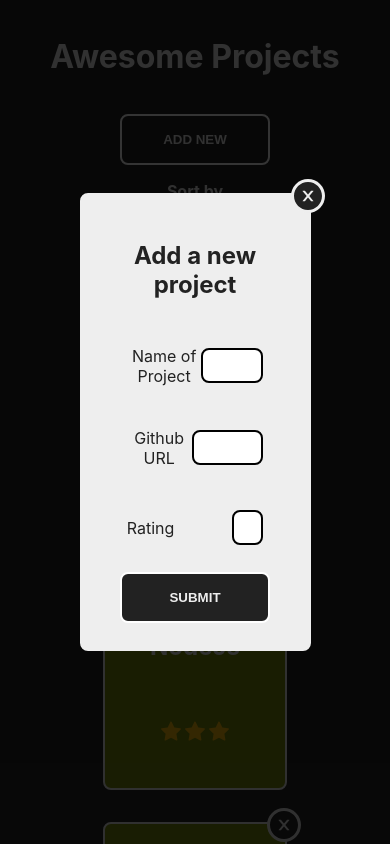
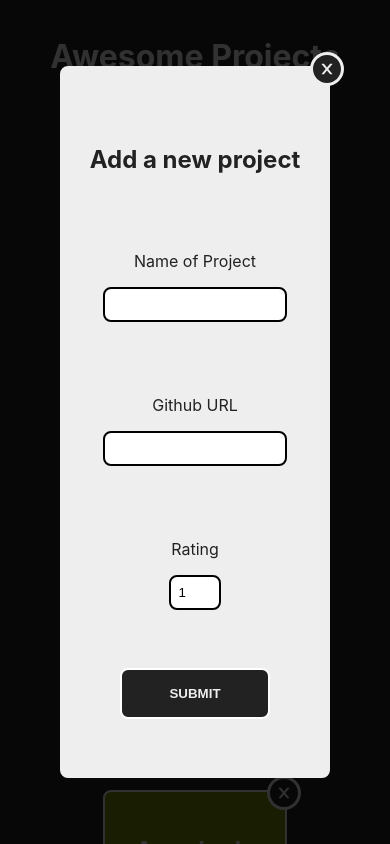
Before and after one commit to remuollinen/github-projects, a React (Create React App) app: page / in a window 390 px wide. Both pictures are taken after a click on the button "ADD NEW". Shown: the top 844 px of the page. Built offline with nearby package versions, Linux system fonts and the light colour scheme.

Commit message:
adjusted grid and form spacing for mobile

```diff
--- a/src/App.css
+++ b/src/App.css
@@ -28,8 +28,9 @@ body {
 	}
 }
 
-@media screen and (max-width: 400px) {
+@media screen and (max-width: 450px) {
 	.card-grid {
 		grid-template-columns: 1fr;
+		padding: 0;
 	}
 }
--- a/src/components/AddProject/AddProject.css
+++ b/src/components/AddProject/AddProject.css
@@ -17,7 +17,7 @@
 	flex-direction: column;
 	justify-content: space-evenly;
 	align-items: center;
-	height: 50%;
+	height: 60%;
 	width: 50%;
 	border: 2px solid #eee;
 	border-radius: 0.5rem;
@@ -44,7 +44,7 @@
 }
 
 .form-wrapper form label input[type="number"] {
-	width: 8%;
+	width: 10%;
 }
 
 button {
@@ -63,3 +63,22 @@ button {
 button:hover {
 	background-color: #444;
 }
+
+@media screen and (max-width: 750px) {
+	.form-wrapper form {
+		height: 80%;
+		width: 60%;
+	}
+	.form-wrapper form label {
+		flex-direction: column;
+	}
+
+	.form-wrapper form label input {
+		width: 100%;
+		margin-top: 1rem;
+	}
+
+	.form-wrapper form label input[type="number"] {
+		width: 20%;
+	}
+}
```
